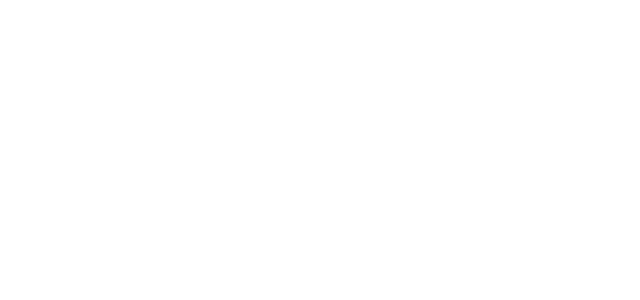
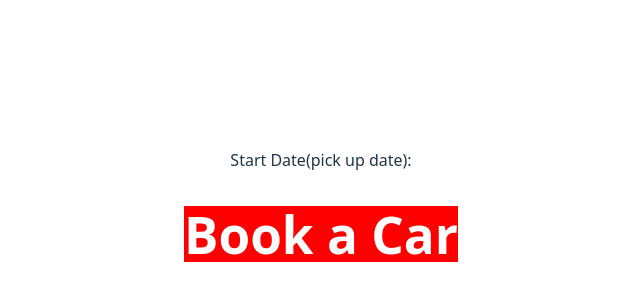
Before and after one commit to lisazumana03/lgs-car-hire-frontend, a React (Vite) app: page /booking in a window 1280 px wide. Before the commit this address had no page. Shown: the part 178-478 px from the top of the page, without its empty margins (319-959 px from the left). Built offline with nearby package versions, Linux system fonts and the light colour scheme.

Commit message:
file incoming

```diff
--- a/src/App.jsx
+++ b/src/App.jsx
@@ -1,5 +1,7 @@
 import { BrowserRouter as Router, Routes, Route} from 'react-router-dom'
 import Main from './pages/Main';
+import Booking from './pages/Booking';
+import Location from './pages/Location';
 import './App.css'
 
 function App() {
@@ -7,6 +9,8 @@
       <Router>
           <Routes>
               <Route path="/" element={<Main/>}/>
+              <Route path="/booking" element={<Booking/>}/>
+              <Route path="/location" element={<Location/>}/>
           </Routes>
       </Router>
   );
--- /dev/null
+++ b/src/pages/Booking.jsx
@@ -0,0 +1,18 @@
+/*
+Lisakhanya Zumana (230864821)
+Date: 05/06/2025
+ */
+import React from 'react';
+
+function Booking() {
+    return (
+        <div className="booking-page">
+            <form>
+                <label>Start Date(pick up date): </label>
+            </form>
+            <h1> Book a Car </h1>
+        </div>
+    );
+}
+
+export default Booking;
--- a/src/pages/Main.jsx
+++ b/src/pages/Main.jsx
@@ -1,5 +1,6 @@
 import React, {useEffect ,useState} from 'react';
 import './Main.css';
+import {Link} from "react-router-dom";
 
 function Main(){
     const [message, setMessage] = useState("Booting up...");
@@ -16,6 +17,7 @@
         <div className="main-page">
             <h1>Welcome to the Car Hire System</h1>
             <p>{message}</p>
+            <Link to="/booking" className="link-button">Make Your Booking</Link>
         </div>
     );
 }
```
Also changed, not shown: public/images/CarsForHire.jpg, src/pages/Booking.css (added), src/pages/Location.css (added), src/pages/Location.jsx (added).
